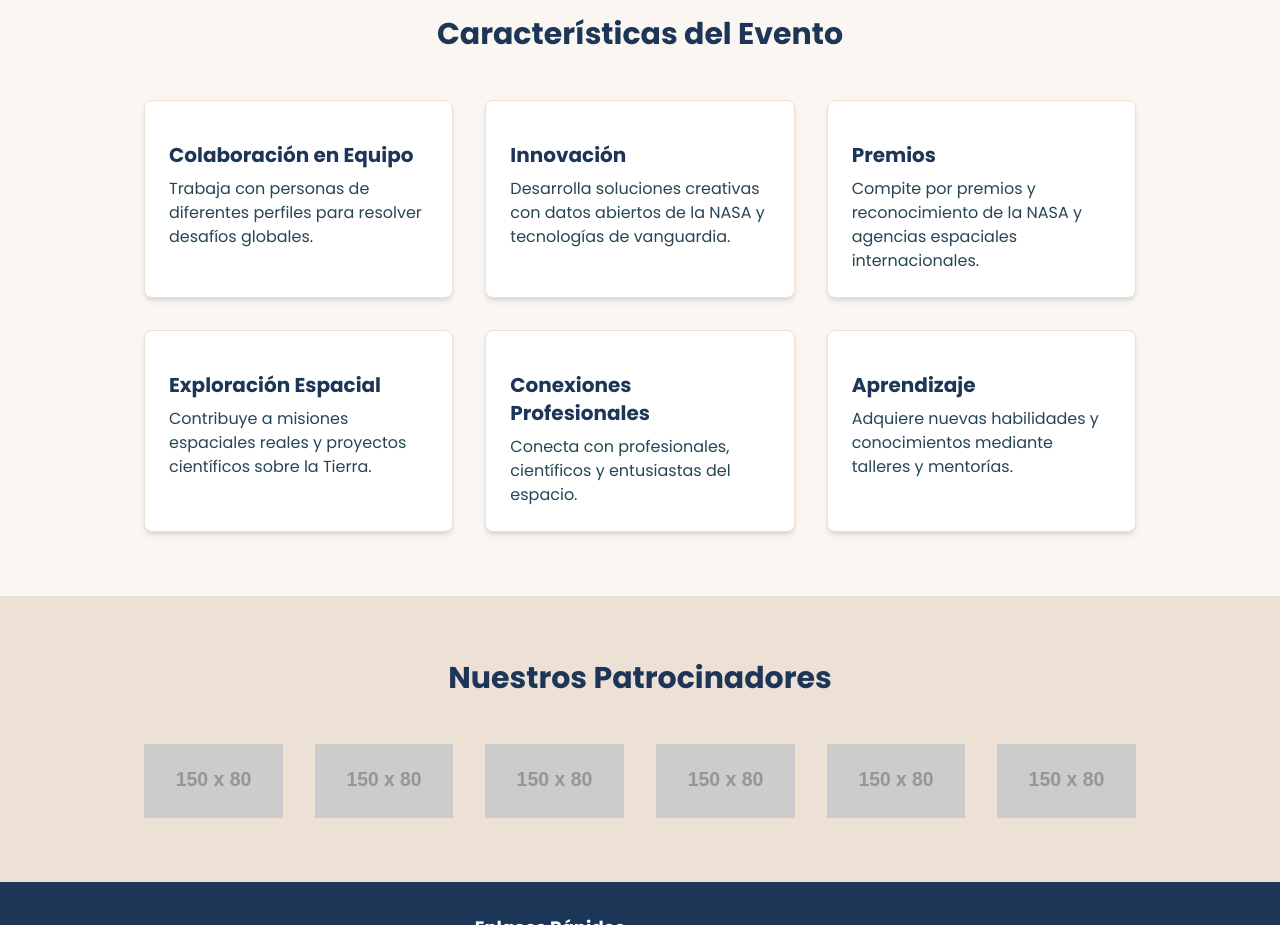
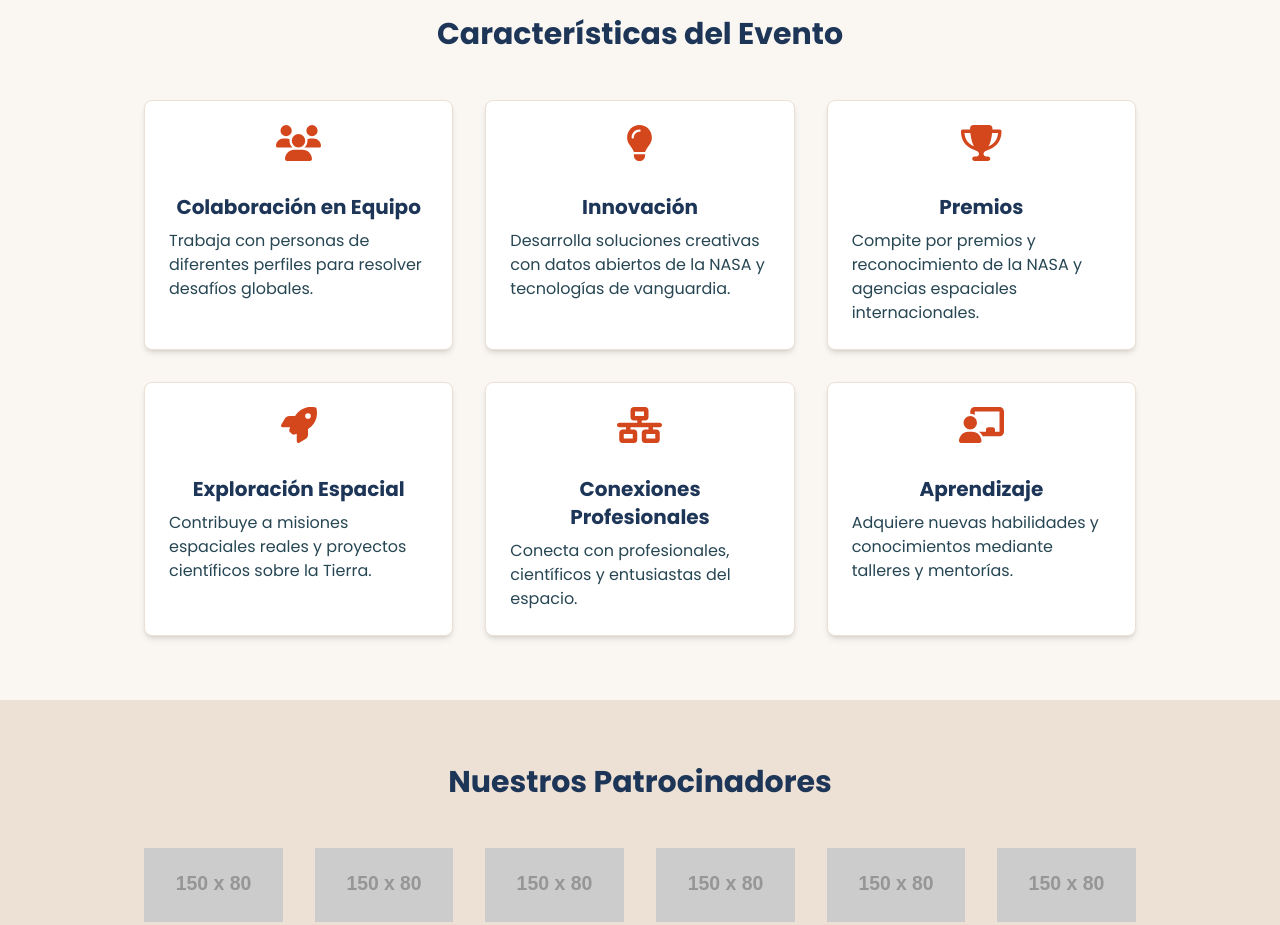
Before and after one commit to Tavolordk/spaceappAtoyac, a Next.js app: page / in a window 1280 px wide. Shown: the part 960-1885 px from the top of the page. Built offline with nearby package versions, Linux system fonts and the light colour scheme.

Commit message:
Nuevo diseño de pagina traducida y corregidos estilos

```diff
--- a/src/components/FeaturesSection.tsx
+++ b/src/components/FeaturesSection.tsx
@@ -1,32 +1,42 @@
+import { FontAwesomeIcon } from "@fortawesome/react-fontawesome";
+import {
+  faUsers,
+  faLightbulb,
+  faTrophy,
+  faRocket,
+  faNetworkWired,
+  faChalkboardTeacher
+} from "@fortawesome/free-solid-svg-icons";
+
 const FeaturesSection = () => {
   const features = [
     {
-      icon: "fas fa-users",
+      icon: faUsers,
       title: "Colaboración en Equipo",
       description: "Trabaja con personas de diferentes perfiles para resolver desafíos globales."
     },
     {
-      icon: "fas fa-lightbulb",
+      icon: faLightbulb,
       title: "Innovación",
       description: "Desarrolla soluciones creativas con datos abiertos de la NASA y tecnologías de vanguardia."
     },
     {
-      icon: "fas fa-trophy",
+      icon: faTrophy,
       title: "Premios",
       description: "Compite por premios y reconocimiento de la NASA y agencias espaciales internacionales."
     },
     {
-      icon: "fas fa-rocket",
+      icon: faRocket,
       title: "Exploración Espacial",
       description: "Contribuye a misiones espaciales reales y proyectos científicos sobre la Tierra."
     },
     {
-      icon: "fas fa-network-wired",
+      icon: faNetworkWired,
       title: "Conexiones Profesionales",
       description: "Conecta con profesionales, científicos y entusiastas del espacio."
     },
     {
-      icon: "fas fa-chalkboard-teacher",
+      icon: faChalkboardTeacher,
       title: "Aprendizaje",
       description: "Adquiere nuevas habilidades y conocimientos mediante talleres y mentorías."
     }
@@ -39,11 +49,11 @@ const FeaturesSection = () => {
         <div className="grid grid-cols-1 md:grid-cols-2 lg:grid-cols-3 gap-8">
           {features.map((feature, index) => (
             <div key={index} className="bg-white p-6 rounded-lg shadow-md border border-[#EDE0D4]">
-              <div className="text-4xl text-[#D4471D] mb-4">
-                <i className={feature.icon}></i>
+              <div className="text-4xl text-[#D4471D] mb-4 flex justify-center">
+                <FontAwesomeIcon icon={feature.icon} className="text-[#D4471D] text-4xl mb-4" />
               </div>
-              <h3 className="text-xl font-semibold text-[#1D3557] mb-2">{feature.title}</h3>
-              <p className="text-[#264653]">{feature.description}</p>
+              <h3 className="text-xl font-semibold text-[#1D3557] mb-2 text-center">{feature.title}</h3>
+              <p className="text-[#264653] tex-justify">{feature.description}</p>
             </div>
           ))}
         </div>
```
